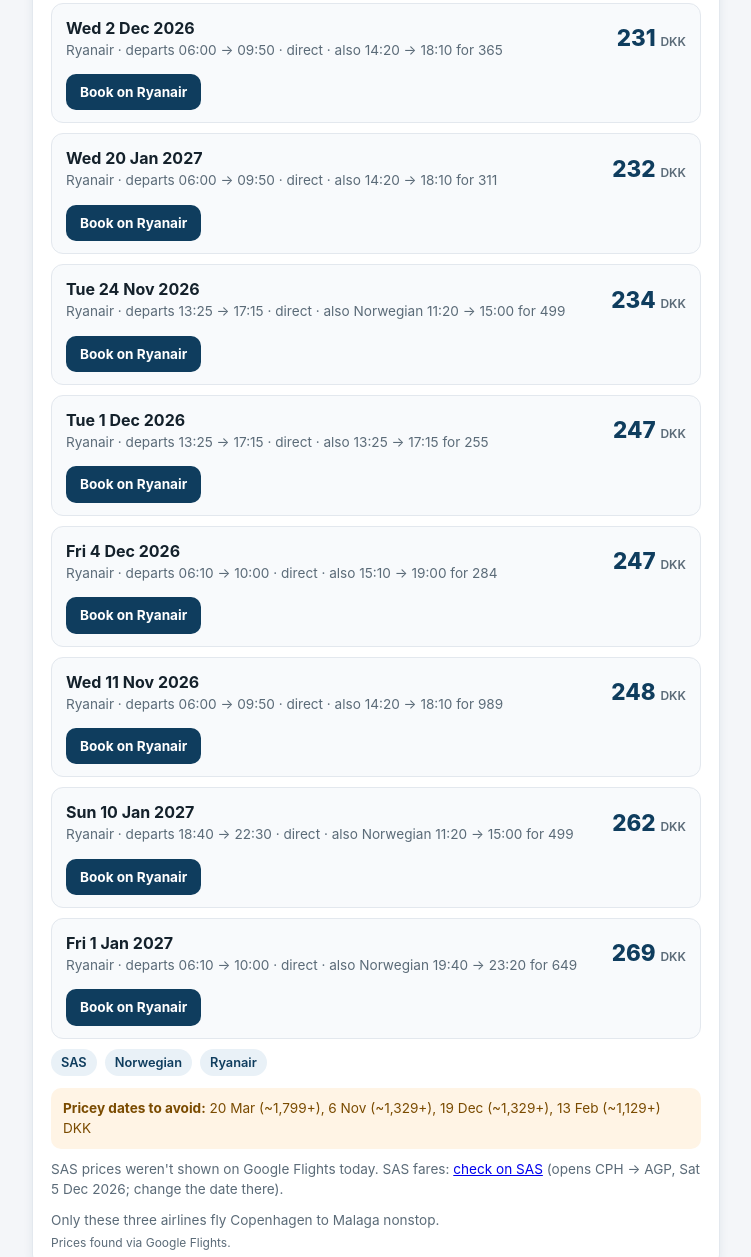
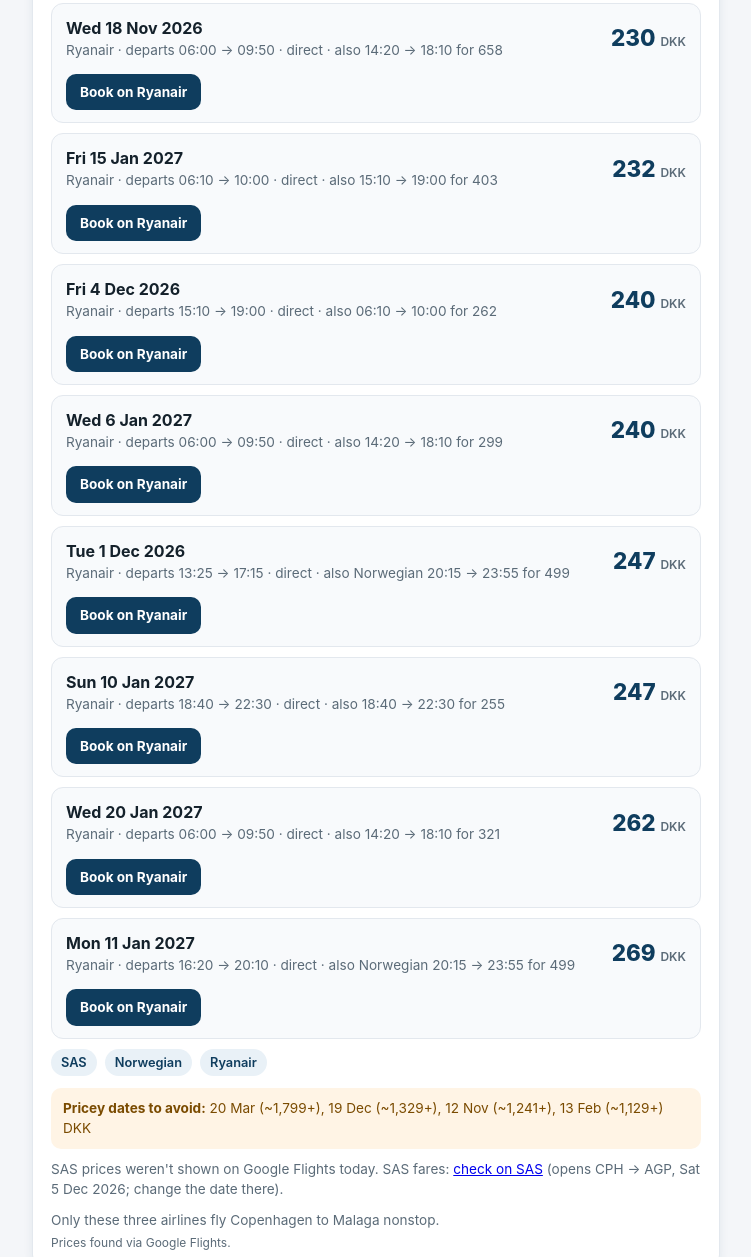
Before and after one commit to ryanvelin2-hash/cph-agp-fares, a plain HTML site: page index.html in a window 1280 px wide. Shown: the part 1470-2727 px from the top of the page, without its empty margins (264-1015 px from the left). Drawn offline with Linux system fonts and the light colour scheme.

Commit message:
Daily fare update 9 Nov 2026

```diff
--- a/index.html
+++ b/index.html
@@ -146,111 +146,111 @@
 <!-- ===================== FARE DATA: EDIT HERE ===================== -->
 <script id="fare-data">
 const FARE_DATA = {
-  lastUpdated: "Fri 6 Nov 2026, 9:25 (Copenhagen time, UTC+01:00)",
-  // Best fares (one way, 1 adult, DKK), confirmed live on Google Flights Fri 6 Nov 2026, 9:25
+  lastUpdated: "Mon 9 Nov 2026, 9:25 (Copenhagen time, UTC+01:00)",
+  // Best fares (one way, 1 adult, DKK), confirmed live on Google Flights Mon 9 Nov 2026, 9:25
   best: [
-    { airline: "Ryanair", date: "Fri 27 Nov 2026", dep: "06:10", price: 187, approx: false,
-      link: "https://www.ryanair.com/dk/en/trip/flights/select?adults=1&teens=0&children=0&infants=0&dateOut=2026-11-27&isReturn=false&originIata=CPH&destinationIata=AGP" },
-    { airline: "Ryanair", date: "Wed 25 Nov 2026", dep: "06:00", price: 195, approx: false,
+    { airline: "Ryanair", date: "Wed 25 Nov 2026", dep: "06:00", price: 165, approx: false,
       link: "https://www.ryanair.com/dk/en/trip/flights/select?adults=1&teens=0&children=0&infants=0&dateOut=2026-11-25&isReturn=false&originIata=CPH&destinationIata=AGP" },
-    { airline: "Ryanair", date: "Wed 6 Jan 2027", dep: "06:00", price: 225, approx: false,
-      link: "https://www.ryanair.com/dk/en/trip/flights/select?adults=1&teens=0&children=0&infants=0&dateOut=2027-01-06&isReturn=false&originIata=CPH&destinationIata=AGP" }
+    { airline: "Ryanair", date: "Tue 24 Nov 2026", dep: "13:25", price: 219, approx: false,
+      link: "https://www.ryanair.com/dk/en/trip/flights/select?adults=1&teens=0&children=0&infants=0&dateOut=2026-11-24&isReturn=false&originIata=CPH&destinationIata=AGP" },
+    { airline: "Ryanair", date: "Fri 27 Nov 2026", dep: "15:10", price: 225, approx: false,
+      link: "https://www.ryanair.com/dk/en/trip/flights/select?adults=1&teens=0&children=0&infants=0&dateOut=2026-11-27&isReturn=false&originIata=CPH&destinationIata=AGP" }
   ],
   // Row format: { airline, date, dep, price, link, note? }. Link date must match the fare date.
-  // Live fares from Google Flights, nonstop, one way, 1 adult, checked Fri 6 Nov 2026, 9:25 (Copenhagen time, UTC+01:00)
+  // Live fares from Google Flights, nonstop, one way, 1 adult, checked Mon 9 Nov 2026, 9:25 (Copenhagen time, UTC+01:00)
   live: [
-    { airline: "Ryanair", date: "Fri 27 Nov 2026", dep: "06:10 → 10:00", price: 187,
+    { airline: "Ryanair", date: "Wed 25 Nov 2026", dep: "06:00 → 09:50", price: 165,
+      link: "https://www.ryanair.com/dk/en/trip/flights/select?adults=1&teens=0&children=0&infants=0&dateOut=2026-11-25&isReturn=false&originIata=CPH&destinationIata=AGP",
+      note: "also 14:20 → 18:10 for 225" },
+    { airline: "Ryanair", date: "Tue 24 Nov 2026", dep: "13:25 → 17:15", price: 219,
+      link: "https://www.ryanair.com/dk/en/trip/flights/select?adults=1&teens=0&children=0&infants=0&dateOut=2026-11-24&isReturn=false&originIata=CPH&destinationIata=AGP",
+      note: "also Norwegian 20:15 → 23:55 for 499" },
+    { airline: "Ryanair", date: "Fri 27 Nov 2026", dep: "15:10 → 19:00", price: 225,
       link: "https://www.ryanair.com/dk/en/trip/flights/select?adults=1&teens=0&children=0&infants=0&dateOut=2026-11-27&isReturn=false&originIata=CPH&destinationIata=AGP",
-      note: "also 15:10 → 19:00 for 225" },
-    { airline: "Ryanair", date: "Wed 25 Nov 2026", dep: "06:00 → 09:50", price: 195,
-      link: "https://www.ryanair.com/dk/en/trip/flights/select?adults=1&teens=0&children=0&infants=0&dateOut=2026-11-25&isReturn=false&originIata=CPH&destinationIata=AGP",
-      note: "also 14:20 → 18:10 for 202" },
-    { airline: "Ryanair", date: "Wed 6 Jan 2027", dep: "06:00 → 09:50", price: 225,
+      note: "also 06:10 → 10:00 for 232" },
+    { airline: "Ryanair", date: "Wed 2 Dec 2026", dep: "06:00 → 09:50", price: 229,
+      link: "https://www.ryanair.com/dk/en/trip/flights/select?adults=1&teens=0&children=0&infants=0&dateOut=2026-12-02&isReturn=false&originIata=CPH&destinationIata=AGP",
+      note: "also 14:20 → 18:10 for 428" },
+    { airline: "Ryanair", date: "Wed 18 Nov 2026", dep: "06:00 → 09:50", price: 230,
+      link: "https://www.ryanair.com/dk/en/trip/flights/select?adults=1&teens=0&children=0&infants=0&dateOut=2026-11-18&isReturn=false&originIata=CPH&destinationIata=AGP",
+      note: "also 14:20 → 18:10 for 658" },
+    { airline: "Ryanair", date: "Fri 15 Jan 2027", dep: "06:10 → 10:00", price: 232,
+      link: "https://www.ryanair.com/dk/en/trip/flights/select?adults=1&teens=0&children=0&infants=0&dateOut=2027-01-15&isReturn=false&originIata=CPH&destinationIata=AGP",
+      note: "also 15:10 → 19:00 for 403" },
+    { airline: "Ryanair", date: "Fri 4 Dec 2026", dep: "15:10 → 19:00", price: 240,
+      link: "https://www.ryanair.com/dk/en/trip/flights/select?adults=1&teens=0&children=0&infants=0&dateOut=2026-12-04&isReturn=false&originIata=CPH&destinationIata=AGP",
+      note: "also 06:10 → 10:00 for 262" },
+    { airline: "Ryanair", date: "Wed 6 Jan 2027", dep: "06:00 → 09:50", price: 240,
       link: "https://www.ryanair.com/dk/en/trip/flights/select?adults=1&teens=0&children=0&infants=0&dateOut=2027-01-06&isReturn=false&originIata=CPH&destinationIata=AGP",
-      note: "also 14:20 → 18:10 for 322" },
-    { airline: "Ryanair", date: "Wed 18 Nov 2026", dep: "06:00 → 09:50", price: 228,
-      link: "https://www.ryanair.com/dk/en/trip/flights/select?adults=1&teens=0&children=0&infants=0&dateOut=2026-11-18&isReturn=false&originIata=CPH&destinationIata=AGP",
-      note: "also 14:20 → 18:10 for 632" },
-    { airline: "Ryanair", date: "Wed 2 Dec 2026", dep: "06:00 → 09:50", price: 231,
-      link: "https://www.ryanair.com/dk/en/trip/flights/select?adults=1&teens=0&children=0&infants=0&dateOut=2026-12-02&isReturn=false&originIata=CPH&destinationIata=AGP",
-      note: "also 14:20 → 18:10 for 365" },
-    { airline: "Ryanair", date: "Wed 20 Jan 2027", dep: "06:00 → 09:50", price: 232,
-      link: "https://www.ryanair.com/dk/en/trip/flights/select?adults=1&teens=0&children=0&infants=0&dateOut=2027-01-20&isReturn=false&originIata=CPH&destinationIata=AGP",
-      note: "also 14:20 → 18:10 for 311" },
-    { airline: "Ryanair", date: "Tue 24 Nov 2026", dep: "13:25 → 17:15", price: 234,
-      link: "https://www.ryanair.com/dk/en/trip/flights/select?adults=1&teens=0&children=0&infants=0&dateOut=2026-11-24&isReturn=false&originIata=CPH&destinationIata=AGP",
-      note: "also Norwegian 11:20 → 15:00 for 499" },
+      note: "also 14:20 → 18:10 for 299" },
     { airline: "Ryanair", date: "Tue 1 Dec 2026", dep: "13:25 → 17:15", price: 247,
       link: "https://www.ryanair.com/dk/en/trip/flights/select?adults=1&teens=0&children=0&infants=0&dateOut=2026-12-01&isReturn=false&originIata=CPH&destinationIata=AGP",
-      note: "also 13:25 → 17:15 for 255" },
-    { airline: "Ryanair", date: "Fri 4 Dec 2026", dep: "06:10 → 10:00", price: 247,
-      link: "https://www.ryanair.com/dk/en/trip/flights/select?adults=1&teens=0&children=0&infants=0&dateOut=2026-12-04&isReturn=false&originIata=CPH&destinationIata=AGP",
-      note: "also 15:10 → 19:00 for 284" },
-    { airline: "Ryanair", date: "Wed 11 Nov 2026", dep: "06:00 → 09:50", price: 248,
-      link: "https://www.ryanair.com/dk/en/trip/flights/select?adults=1&teens=0&children=0&infants=0&dateOut=2026-11-11&isReturn=false&originIata=CPH&destinationIata=AGP",
-      note: "also 14:20 → 18:10 for 989" },
-    { airline: "Ryanair", date: "Sun 10 Jan 2027", dep: "18:40 → 22:30", price: 262,
+      note: "also Norwegian 20:15 → 23:55 for 499" },
+    { airline: "Ryanair", date: "Sun 10 Jan 2027", dep: "18:40 → 22:30", price: 247,
       link: "https://www.ryanair.com/dk/en/trip/flights/select?adults=1&teens=0&children=0&infants=0&dateOut=2027-01-10&isReturn=false&originIata=CPH&destinationIata=AGP",
-      note: "also Norwegian 11:20 → 15:00 for 499" },
-    { airline: "Ryanair", date: "Fri 1 Jan 2027", dep: "06:10 → 10:00", price: 269,
-      link: "https://www.ryanair.com/dk/en/trip/flights/select?adults=1&teens=0&children=0&infants=0&dateOut=2027-01-01&isReturn=false&originIata=CPH&destinationIata=AGP",
-      note: "also Norwegian 19:40 → 23:20 for 649" }
+      note: "also 18:40 → 22:30 for 255" },
+    { airline: "Ryanair", date: "Wed 20 Jan 2027", dep: "06:00 → 09:50", price: 262,
+      link: "https://www.ryanair.com/dk/en/trip/flights/select?adults=1&teens=0&children=0&infants=0&dateOut=2027-01-20&isReturn=false&originIata=CPH&destinationIata=AGP",
+      note: "also 14:20 → 18:10 for 321" },
+    { airline: "Ryanair", date: "Mon 11 Jan 2027", dep: "16:20 → 20:10", price: 269,
+      link: "https://www.ryanair.com/dk/en/trip/flights/select?adults=1&teens=0&children=0&infants=0&dateOut=2027-01-11&isReturn=false&originIata=CPH&destinationIata=AGP",
+      note: "also Norwegian 20:15 → 23:55 for 499" }
   ],
-  avoid: "20 Mar (~1,799+), 6 Nov (~1,329+), 19 Dec (~1,329+), 13 Feb (~1,129+)",
+  avoid: "20 Mar (~1,799+), 19 Dec (~1,329+), 12 Nov (~1,241+), 13 Feb (~1,129+)",
   sasOutLink: "https://www.flysas.com/dk-en/book/flights?search=OW_CPH-AGP-20261205_a1c0i0y0&view=upsell&bookingFlow=revenue",
 
-  // RETURN: Malaga (AGP) to Copenhagen (CPH), Google Flights, nonstop, one way, 1 adult, checked Fri 6 Nov 2026, 9:25 (Copenhagen time, UTC+01:00)
+  // RETURN: Malaga (AGP) to Copenhagen (CPH), Google Flights, nonstop, one way, 1 adult, checked Mon 9 Nov 2026, 9:25 (Copenhagen time, UTC+01:00)
   returnLive: [
-    { airline: "Ryanair", date: "Wed 16 Dec 2026", dep: "18:45 → 22:30", price: 127,
+    { airline: "Ryanair", date: "Wed 16 Dec 2026", dep: "18:45 → 22:30", price: 120,
       link: "https://www.ryanair.com/dk/en/trip/flights/select?adults=1&teens=0&children=0&infants=0&dateOut=2026-12-16&isReturn=false&originIata=AGP&destinationIata=CPH",
       note: "also 10:25 → 14:10 for 150" },
-    { airline: "Ryanair", date: "Thu 17 Dec 2026", dep: "20:40 → 00:25 (+1 day)", price: 127,
+    { airline: "Ryanair", date: "Thu 17 Dec 2026", dep: "20:40 → 00:25 (+1 day)", price: 120,
       link: "https://www.ryanair.com/dk/en/trip/flights/select?adults=1&teens=0&children=0&infants=0&dateOut=2026-12-17&isReturn=false&originIata=AGP&destinationIata=CPH",
-      note: "also Norwegian 15:50 → 19:30 for 302" },
-    { airline: "Ryanair", date: "Fri 18 Dec 2026", dep: "19:35 → 23:20", price: 127,
+      note: "also Norwegian 12:25 → 16:05 for 302" },
+    { airline: "Ryanair", date: "Tue 15 Dec 2026", dep: "18:10 → 21:55", price: 127,
+      link: "https://www.ryanair.com/dk/en/trip/flights/select?adults=1&teens=0&children=0&infants=0&dateOut=2026-12-15&isReturn=false&originIata=AGP&destinationIata=CPH",
+      note: "also 18:10 → 21:55 for 135" },
+    { airline: "Ryanair", date: "Fri 18 Dec 2026", dep: "19:35 → 23:20", price: 128,
       link: "https://www.ryanair.com/dk/en/trip/flights/select?adults=1&teens=0&children=0&infants=0&dateOut=2026-12-18&isReturn=false&originIata=AGP&destinationIata=CPH",
-      note: "also 10:35 → 14:20 for 172" },
-    { airline: "Ryanair", date: "Tue 15 Dec 2026", dep: "18:10 → 21:55", price: 142,
-      link: "https://www.ryanair.com/dk/en/trip/flights/select?adults=1&teens=0&children=0&infants=0&dateOut=2026-12-15&isReturn=false&originIata=AGP&destinationIata=CPH",
-      note: "also Norwegian 06:55 → 10:35 for 302" },
-    { airline: "Ryanair", date: "Mon 21 Dec 2026", dep: "20:45 → 00:30 (+1 day)", price: 157,
+      note: "also 10:35 → 14:20 for 157" },
+    { airline: "Ryanair", date: "Thu 10 Dec 2026", dep: "20:40 → 00:25 (+1 day)", price: 150,
+      link: "https://www.ryanair.com/dk/en/trip/flights/select?adults=1&teens=0&children=0&infants=0&dateOut=2026-12-10&isReturn=false&originIata=AGP&destinationIata=CPH",
+      note: "also Norwegian 12:25 → 16:05 for 459" },
+    { airline: "Ryanair", date: "Mon 21 Dec 2026", dep: "06:25 → 10:10", price: 165,
       link: "https://www.ryanair.com/dk/en/trip/flights/select?adults=1&teens=0&children=0&infants=0&dateOut=2026-12-21&isReturn=false&originIata=AGP&destinationIata=CPH",
-      note: "also 06:25 → 10:10 for 172" },
-    { airline: "Ryanair", date: "Thu 10 Dec 2026", dep: "20:40 → 00:25 (+1 day)", price: 172,
-      link: "https://www.ryanair.com/dk/en/trip/flights/select?adults=1&teens=0&children=0&infants=0&dateOut=2026-12-10&isReturn=false&originIata=AGP&destinationIata=CPH",
-      note: "also 20:40 → 00:25 (+1 day) for 180" },
-    { airline: "Ryanair", date: "Thu 21 Jan 2027", dep: "20:40 → 00:25 (+1 day)", price: 179,
+      note: "also 20:45 → 00:30 (+1 day) for 202" },
+    { airline: "Ryanair", date: "Thu 21 Jan 2027", dep: "20:40 → 00:25 (+1 day)", price: 172,
       link: "https://www.ryanair.com/dk/en/trip/flights/select?adults=1&teens=0&children=0&infants=0&dateOut=2027-01-21&isReturn=false&originIata=AGP&destinationIata=CPH",
-      note: "also 20:40 → 00:25 (+1 day) for 187" },
-    { airline: "Ryanair", date: "Fri 12 Feb 2027", dep: "19:35 → 23:20", price: 202,
+      note: "also Norwegian 12:25 → 16:05 for 302" },
+    { airline: "Ryanair", date: "Fri 12 Feb 2027", dep: "19:35 → 23:20", price: 187,
       link: "https://www.ryanair.com/dk/en/trip/flights/select?adults=1&teens=0&children=0&infants=0&dateOut=2027-02-12&isReturn=false&originIata=AGP&destinationIata=CPH",
-      note: "also 19:35 → 23:20 for 210" },
-    { airline: "Ryanair", date: "Sat 23 Jan 2027", dep: "19:15 → 23:00", price: 209,
-      link: "https://www.ryanair.com/dk/en/trip/flights/select?adults=1&teens=0&children=0&infants=0&dateOut=2027-01-23&isReturn=false&originIata=AGP&destinationIata=CPH",
-      note: "also 19:15 → 23:00 for 217" },
-    { airline: "Ryanair", date: "Wed 10 Feb 2027", dep: "10:25 → 14:10", price: 210,
-      link: "https://www.ryanair.com/dk/en/trip/flights/select?adults=1&teens=0&children=0&infants=0&dateOut=2027-02-10&isReturn=false&originIata=AGP&destinationIata=CPH",
-      note: "also Norwegian 12:25 → 16:05 for 302" },
-    { airline: "Ryanair", date: "Sat 12 Dec 2026", dep: "19:15 → 23:00", price: 217,
+      note: "also Norwegian 06:25 → 10:05 for 302" },
+    { airline: "Ryanair", date: "Fri 11 Dec 2026", dep: "19:35 → 23:20", price: 202,
+      link: "https://www.ryanair.com/dk/en/trip/flights/select?adults=1&teens=0&children=0&infants=0&dateOut=2026-12-11&isReturn=false&originIata=AGP&destinationIata=CPH",
+      note: "also 10:35 → 14:20 for 293" },
+    { airline: "Ryanair", date: "Sat 12 Dec 2026", dep: "19:15 → 23:00", price: 202,
       link: "https://www.ryanair.com/dk/en/trip/flights/select?adults=1&teens=0&children=0&infants=0&dateOut=2026-12-12&isReturn=false&originIata=AGP&destinationIata=CPH",
       note: "also Norwegian 06:55 → 10:35 for 302" },
-    { airline: "Ryanair", date: "Tue 22 Dec 2026", dep: "18:10 → 21:55", price: 217,
-      link: "https://www.ryanair.com/dk/en/trip/flights/select?adults=1&teens=0&children=0&infants=0&dateOut=2026-12-22&isReturn=false&originIata=AGP&destinationIata=CPH",
+    { airline: "Ryanair", date: "Sat 23 Jan 2027", dep: "19:15 → 23:00", price: 202,
+      link: "https://www.ryanair.com/dk/en/trip/flights/select?adults=1&teens=0&children=0&infants=0&dateOut=2027-01-23&isReturn=false&originIata=AGP&destinationIata=CPH",
       note: "also Norwegian 06:55 → 10:35 for 302" },
-    { airline: "Ryanair", date: "Wed 9 Dec 2026", dep: "18:45 → 22:30", price: 225,
-      link: "https://www.ryanair.com/dk/en/trip/flights/select?adults=1&teens=0&children=0&infants=0&dateOut=2026-12-09&isReturn=false&originIata=AGP&destinationIata=CPH",
-      note: "also Norwegian 19:45 → 23:25 for 302" },
-    { airline: "Ryanair", date: "Mon 14 Dec 2026", dep: "20:45 → 00:30 (+1 day)", price: 225,
-      link: "https://www.ryanair.com/dk/en/trip/flights/select?adults=1&teens=0&children=0&infants=0&dateOut=2026-12-14&isReturn=false&originIata=AGP&destinationIata=CPH",
+    { airline: "Ryanair", date: "Tue 9 Feb 2027", dep: "18:10 → 21:55", price: 202,
+      link: "https://www.ryanair.com/dk/en/trip/flights/select?adults=1&teens=0&children=0&infants=0&dateOut=2027-02-09&isReturn=false&originIata=AGP&destinationIata=CPH",
       note: "also Norwegian 06:55 → 10:35 for 302" },
-    { airline: "Ryanair", date: "Sat 19 Dec 2026", dep: "19:15 → 23:00", price: 225,
-      link: "https://www.ryanair.com/dk/en/trip/flights/select?adults=1&teens=0&children=0&infants=0&dateOut=2026-12-19&isReturn=false&originIata=AGP&destinationIata=CPH",
+    { airline: "Ryanair", date: "Wed 20 Jan 2027", dep: "18:45 → 22:30", price: 209,
+      link: "https://www.ryanair.com/dk/en/trip/flights/select?adults=1&teens=0&children=0&infants=0&dateOut=2027-01-20&isReturn=false&originIata=AGP&destinationIata=CPH",
+      note: "also 18:45 → 22:30 for 217" },
+    { airline: "Ryanair", date: "Tue 2 Feb 2027", dep: "18:10 → 21:55", price: 210,
+      link: "https://www.ryanair.com/dk/en/trip/flights/select?adults=1&teens=0&children=0&infants=0&dateOut=2027-02-02&isReturn=false&originIata=AGP&destinationIata=CPH",
       note: "also Norwegian 06:55 → 10:35 for 302" },
-    { airline: "Ryanair", date: "Tue 2 Feb 2027", dep: "18:10 → 21:55", price: 225,
-      link: "https://www.ryanair.com/dk/en/trip/flights/select?adults=1&teens=0&children=0&infants=0&dateOut=2027-02-02&isReturn=false&originIata=AGP&destinationIata=CPH",
-      note: "also Norwegian 06:55 → 10:35 for 302" }
+    { airline: "Ryanair", date: "Fri 29 Jan 2027", dep: "19:35 → 23:20", price: 217,
+      link: "https://www.ryanair.com/dk/en/trip/flights/select?adults=1&teens=0&children=0&infants=0&dateOut=2027-01-29&isReturn=false&originIata=AGP&destinationIata=CPH",
+      note: "also 10:35 → 14:20 for 277" },
+    { airline: "Ryanair", date: "Wed 13 Jan 2027", dep: "18:45 → 22:30", price: 224,
+      link: "https://www.ryanair.com/dk/en/trip/flights/select?adults=1&teens=0&children=0&infants=0&dateOut=2027-01-13&isReturn=false&originIata=AGP&destinationIata=CPH",
+      note: "also 18:45 → 22:30 for 240" }
   ],
-  returnAvoid: "3 Jan (~2,447+), 14 Nov (~1,391+), 10 Jan (~1,200+), 6 Dec (~1,154+)",
+  returnAvoid: "3 Jan (~2,579+), 15 Nov (~2,447+), 16 Nov (~1,992+), 14 Nov (~1,991+)",
   sasReturnLink: "https://www.flysas.com/dk-en/book/flights?search=OW_AGP-CPH-20261212_a1c0i0y0&view=upsell&bookingFlow=revenue"
 };
 </script>
```
